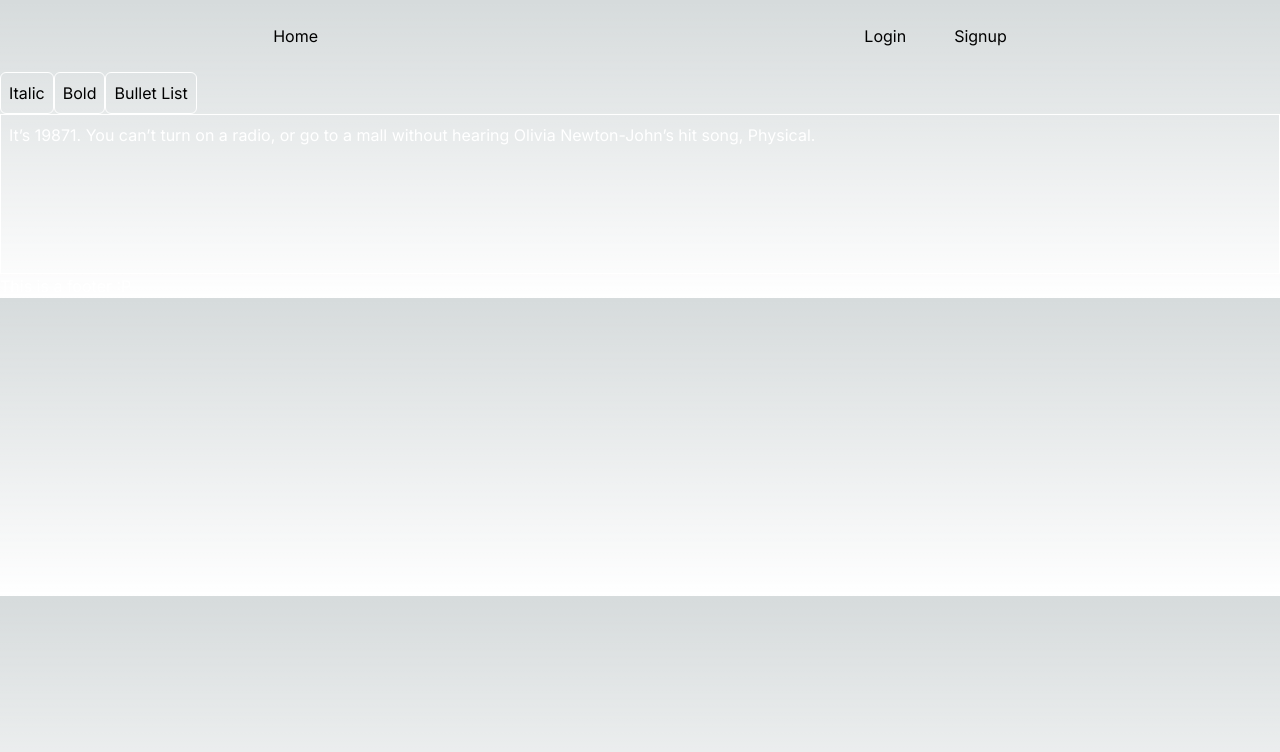
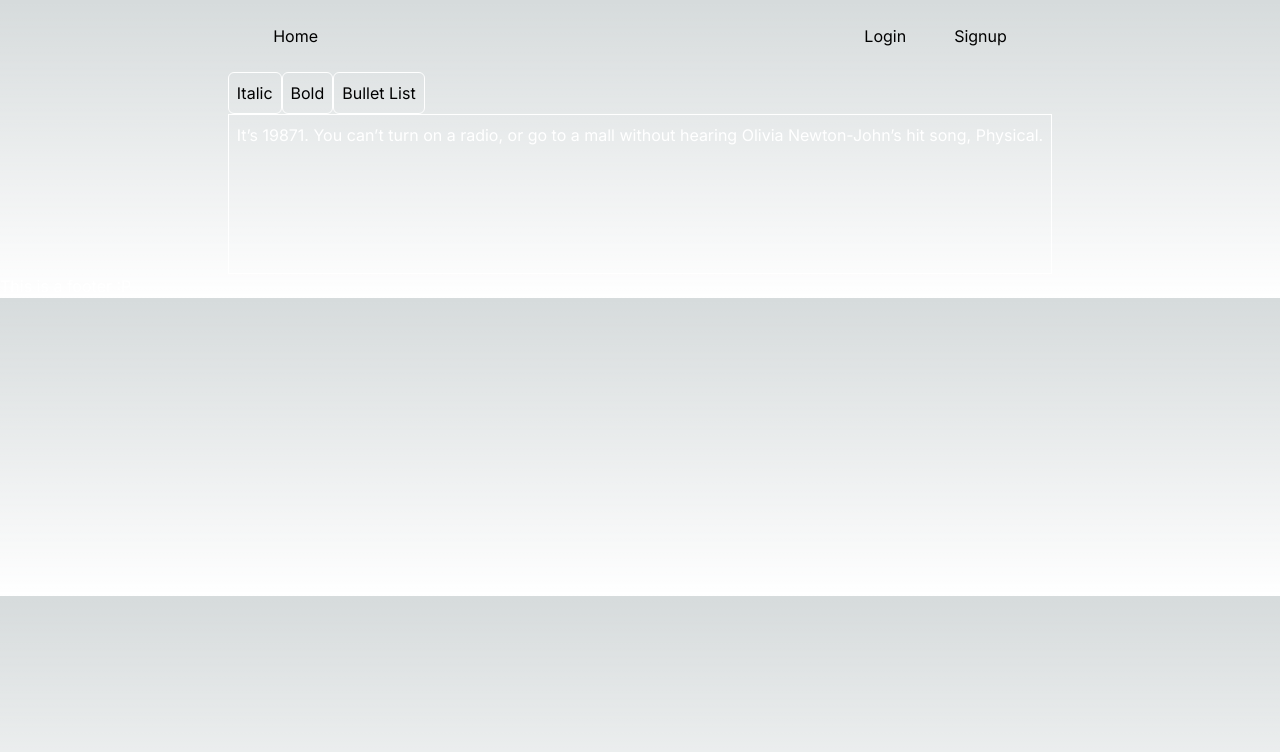
Before and after one commit to LucioFurnari/Blog-Client, a Next.js app: page /submit in a window 1280 px wide. Shown: the top 752 px of the page. Built offline with nearby package versions, Linux system fonts and the light colour scheme; no server answers.

Commit message:
Add flex

```diff
--- a/src/components/SubmitPostPage.tsx
+++ b/src/components/SubmitPostPage.tsx
@@ -2,7 +2,7 @@ import TextEditor from "./TextEditor"
 
 export default function SubmitPostPage() {
   return(
-    <main>
+    <main className="flex flex-row justify-center">
       <TextEditor />
     </main>
   )
```
